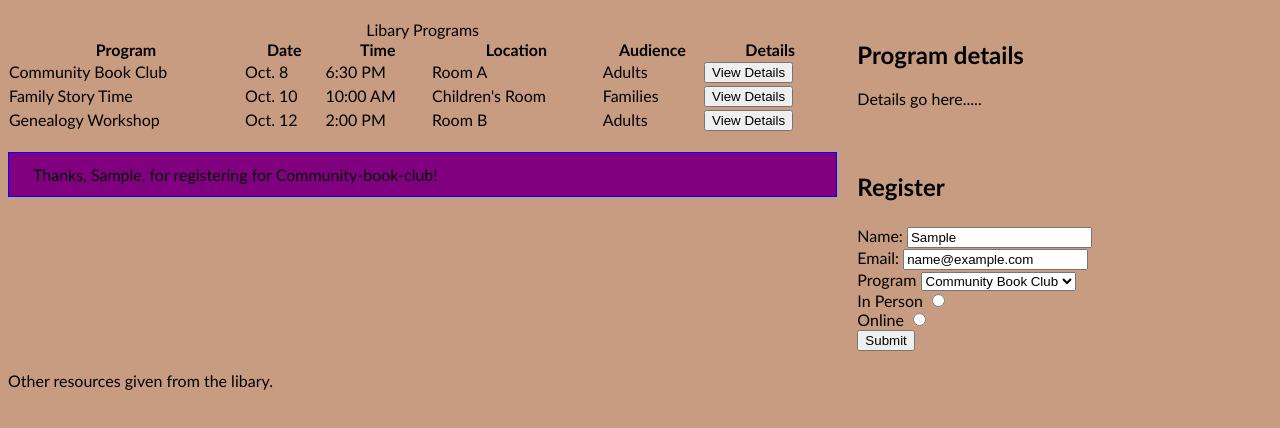
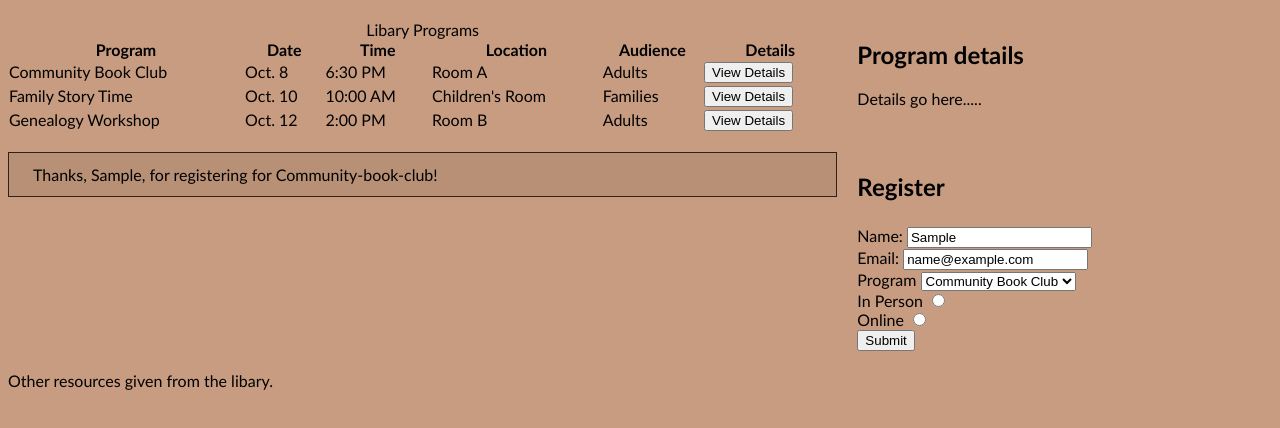
Before and after one commit to nicoleCastillo919/INF_253, a plain HTML site: page excersice13.html in a window 1280 px wide. Both pictures are taken after typing "Sample", "name@example.com" into the empty fields and a click on the input 886 px from the left and 430 px from the top of the page. Shown: the part 90-518 px from the top of the page. Drawn offline with Linux system fonts and the light colour scheme.

Commit message:
Update styles for confirmation message

```diff
--- a/style_table13.css
+++ b/style_table13.css
@@ -129,8 +129,8 @@ button:hover{
 }
 
 #confirmation-message {
-    border: 1px solid blue;
-    background-color: purple;
+    border: 1px solid #2F2119;
+    background-color: #B79076;
     padding: 12px 24px;
 
 }
```
